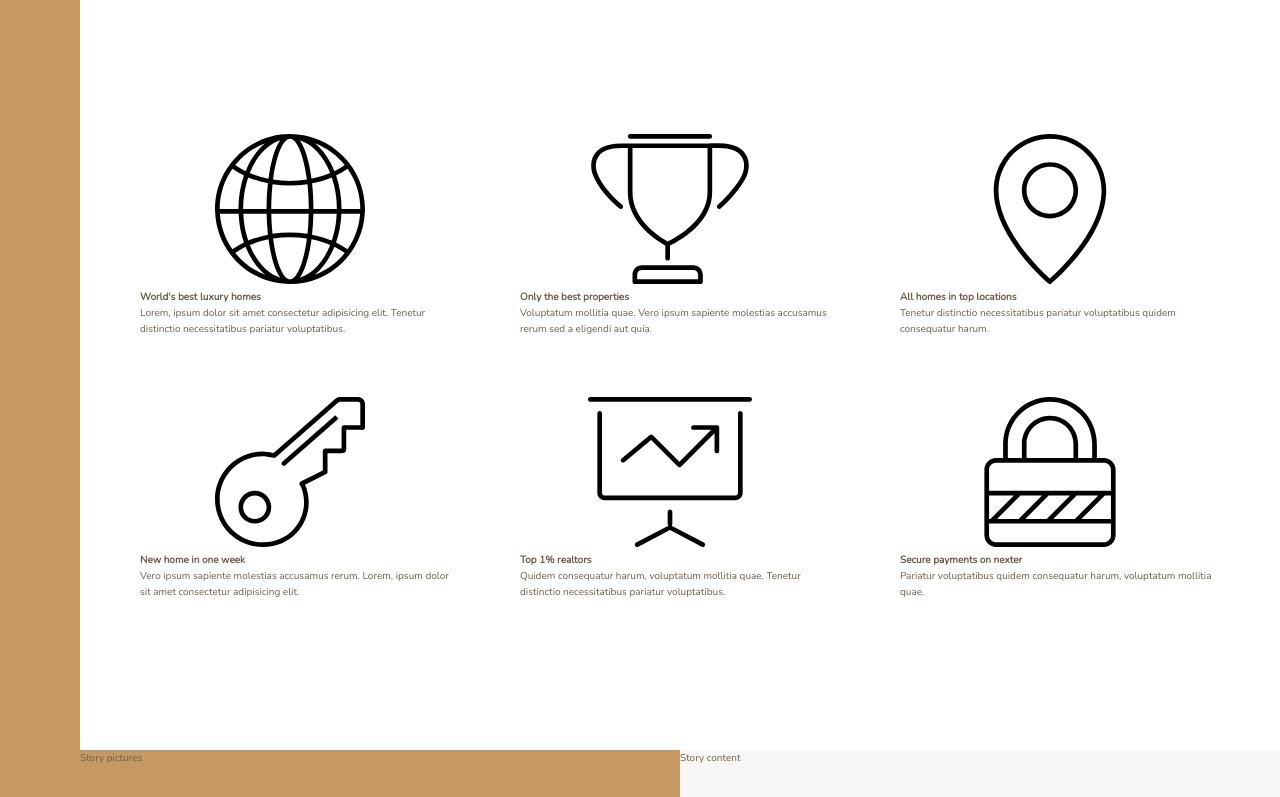
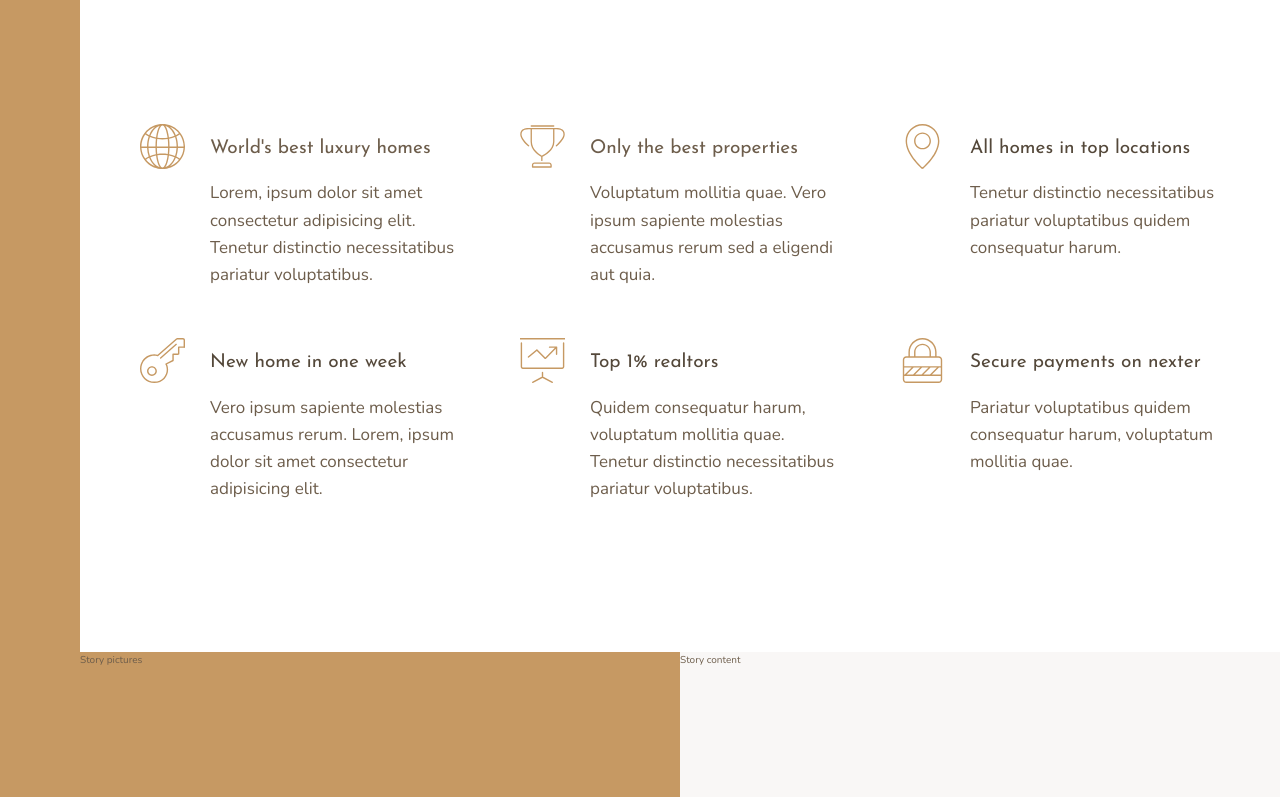
Before and after one commit to Eder87rh/nexter, a website: page index.html in a window 1280 px wide. Shown: the part 656-1453 px from the top of the page. Drawn offline with nearby package versions, Linux system fonts and the light colour scheme.

Commit message:
Features part 2

```diff
--- a/index.html
+++ b/index.html
@@ -43,7 +43,7 @@
             <svg class="feature__icon">
               <use xlink:href="img/sprite.svg#icon-map-pin"></use>
             </svg>
-            <h4 class="heading-4">All homes in top locations</h4>
+            <h4 class="heading-4 heading-4--dark">All homes in top locations</h4>
             <p class="feature__text">Tenetur distinctio necessitatibus pariatur voluptatibus quidem consequatur harum.
             </p>
           </div>
@@ -51,7 +51,7 @@
             <svg class="feature__icon">
               <use xlink:href="img/sprite.svg#icon-key"></use>
             </svg>
-            <h4 class="heading-4">New home in one week</h4>
+            <h4 class="heading-4 heading-4--dark">New home in one week</h4>
             <p class="feature__text">Vero ipsum sapiente molestias accusamus rerum. Lorem, ipsum dolor sit amet consectetur
               adipisicing elit.
             </p>
@@ -60,7 +60,7 @@
             <svg class="feature__icon">
               <use xlink:href="img/sprite.svg#icon-presentation"></use>
             </svg>
-            <h4 class="heading-4">Top 1% realtors</h4>
+            <h4 class="heading-4 heading-4--dark">Top 1% realtors</h4>
             <p class="feature__text">Quidem consequatur harum, voluptatum mollitia quae. Tenetur distinctio necessitatibus pariatur
               voluptatibus.
             </p>
@@ -69,7 +69,7 @@
             <svg class="feature__icon">
               <use xlink:href="img/sprite.svg#icon-lock"></use>
             </svg>
-            <h4 class="heading-4">Secure payments on nexter</h4>
+            <h4 class="heading-4 heading-4--dark">Secure payments on nexter</h4>
             <p class="feature__text">Pariatur voluptatibus quidem consequatur harum, voluptatum mollitia quae.
             </p>
           </div>
--- a/sass/_features.scss
+++ b/sass/_features.scss
@@ -4,6 +4,27 @@
   margin: 15rem 0;
 
   display: grid;
-  grid-template-columns: repeat(3 , 1fr);
+  grid-template-columns: repeat(auto-fit , minmax(25rem, 1fr));
   grid-gap: 6rem;
+  align-items: start;
 }
+
+.feature {
+  display: grid;
+  grid-template-columns: min-content 1fr;
+  grid-row-gap: 1.5rem;
+  grid-column-gap: 2.5rem;
+
+  &__icon {
+    fill: $color-primary;
+    width: 4.5rem;
+    height: 4.5rem;
+    grid-row: 1 / span 2;
+    transform: translateY(-1rem);
+  }
+
+  &__text {
+    font-size: 1.7rem;
+
+  }
+}
--- a/sass/_typography.scss
+++ b/sass/_typography.scss
@@ -0,0 +1,21 @@
+%heading {
+  font-family: $font-display;
+  font-weight: 400;
+}
+
+.heading-1 {
+  @extend %heading;
+}
+.heading-2 {
+  @extend %heading;
+}
+.heading-3 {
+  @extend %heading;
+}
+.heading-4 {
+  @extend %heading;
+  font-size: 1.9rem;
+
+  &--light { color: $color-grey-light-1; }
+  &--dark { color: $color-grey-dark-1; }
+}
```
Also changed, not shown: css/style.css.
